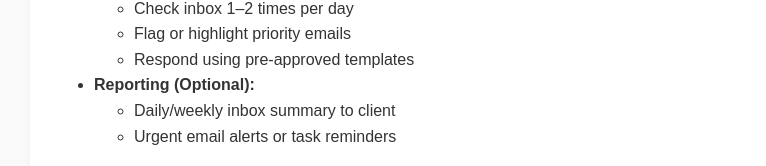
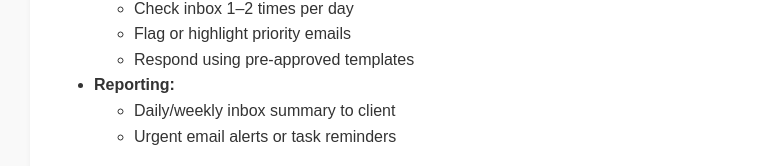
Before and after one commit to nheljim21/email-va, a plain HTML site: page index.html in a window 1280 px wide. Shown: the part 416-582 px from the top of the page, without its empty margins (2-768 px from the left). Drawn offline with Linux system fonts and the light colour scheme.

Commit message:
Update index.html

```diff
--- a/index.html
+++ b/index.html
@@ -57,7 +57,7 @@
           <li>Respond using pre-approved templates</li>
         </ul>
       </li>
-      <li><strong>Reporting (Optional):</strong>
+      <li><strong>Reporting:</strong>
         <ul>
           <li>Daily/weekly inbox summary to client</li>
           <li>Urgent email alerts or task reminders</li>
```
